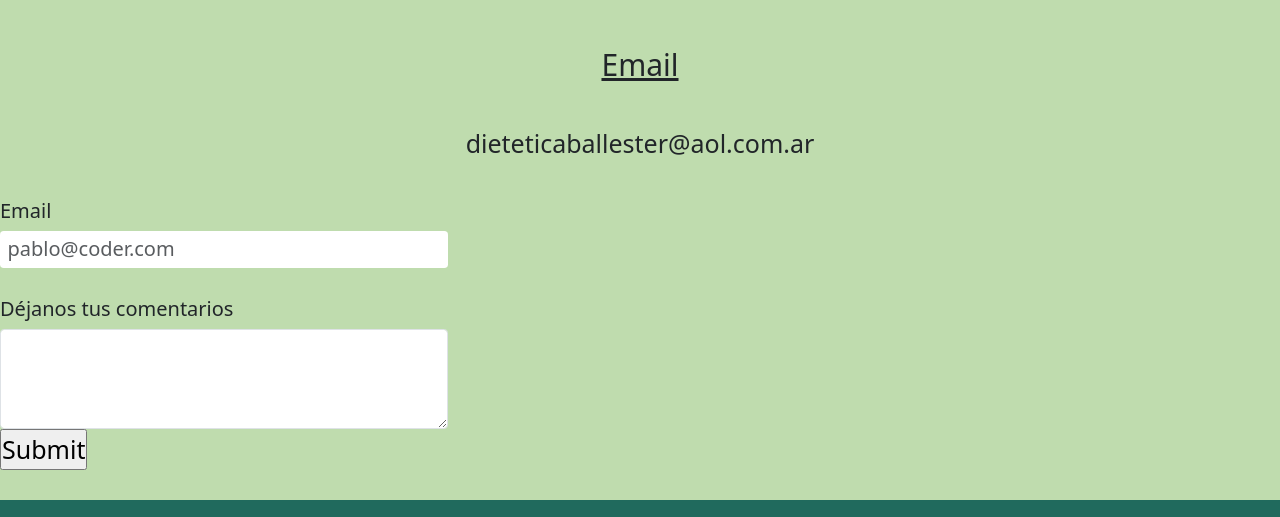
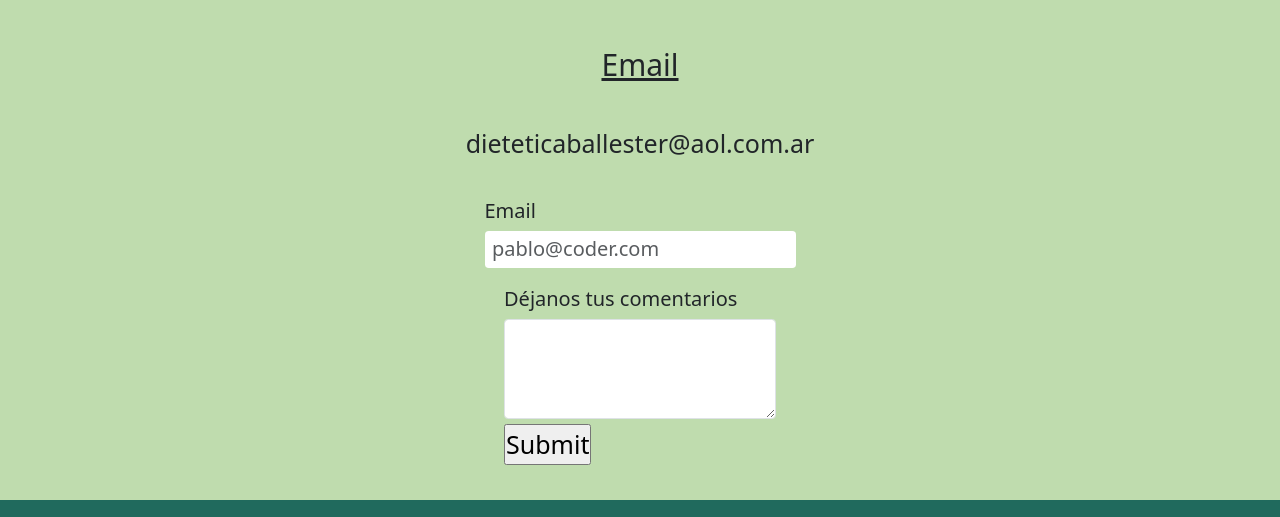
Before and after one commit to Pablo-Ezequiel-Quiroga/Dietetica-ballester, a website: page pages/contacto.html in a window 1280 px wide. Shown: the part 759-1276 px from the top of the page. Drawn offline with nearby package versions, Linux system fonts and the light colour scheme.

Commit message:
cambios-5feb

```diff
--- a/sass/_general.scss
+++ b/sass/_general.scss
@@ -118,14 +118,6 @@ main{
         margin: 20px;
     }
 
-   .imgsgral{
-        width: 50%;
-        display: flex;
-        justify-content: center;
-        align-items: center;
-        margin: 20px 0px;
-        padding: 10px;
-    }
     h3{
         font-size: 3rem;
         text-decoration: underline;
@@ -140,7 +132,7 @@ main{
 
 .mail{
     .form-control{
-        width: 35%;
+        width: 100%;
         font-size: 2rem;
         display: block;
         padding: 0.375rem 0.75rem;
@@ -158,6 +150,32 @@ main{
         border: $verde-oscuro 4px dotted;
     }
  }
+
+ form {
+    display: flex;
+    flex-direction: column;
+    align-items: center;
+    justify-content: center;
+
+   section {
+      display: flex;
+      flex-direction: column;
+      margin-bottom: 5px;
+
+      .mail {
+        margin-bottom: 5px;
+
+        label {
+          margin-bottom: 5px;
+        }
+      }
+    }
+
+    input[type="submit"] {
+      align-self: flex-start;
+    }
+  }
+
 
 
 /*imagenes*/
```
Also changed, not shown: css/estilos.css, sass/_nosotros.scss (line endings or trailing spaces), 1 other file.
